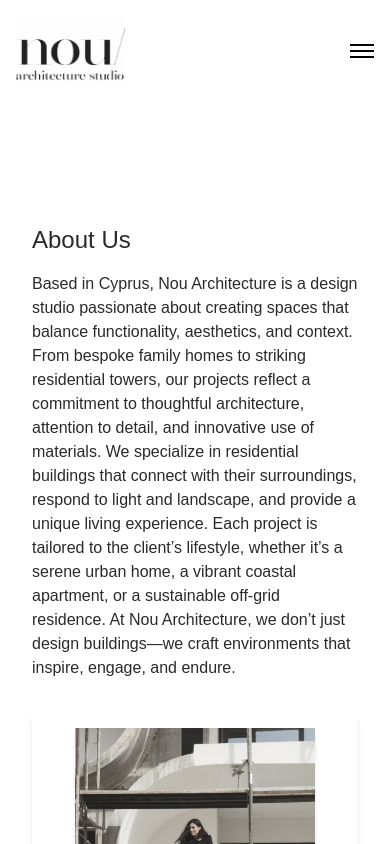
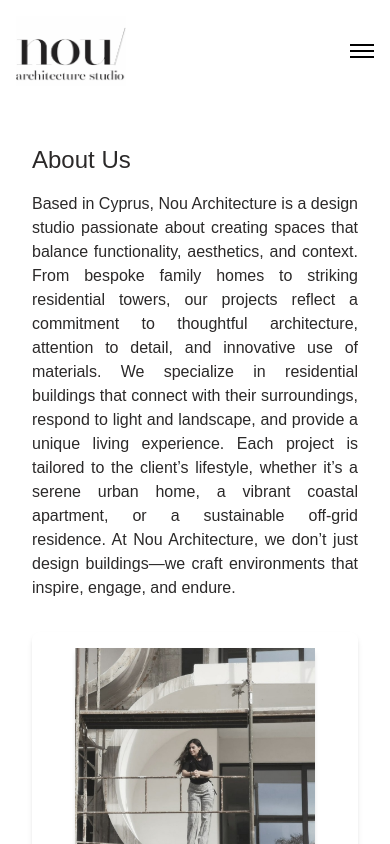
Before and after one commit to GeorgesIshak/nou, a Next.js app: page /about in a window 390 px wide. Shown: the top 844 px of the page. Built offline with nearby package versions, Linux system fonts and the light colour scheme.

Commit message:
Update justify text

```diff
--- a/app/about/page.tsx
+++ b/app/about/page.tsx
@@ -8,13 +8,13 @@ export default function AboutPage() {
   return (
     <>
       <Header />
-      <div className="bg-dark-bg text-[#2b2929]  font-montserrat px-8 py-16 mt-40">
+      <div className="bg-dark-bg text-[#2b2929]  font-montserrat px-8 py-16 mt-20 md:mt-40">
         {/* Hero / Introduction */}
         <section className="mx-auto mb-8">
            <h2 className="text-2xl md:text-3xl text-justify font-medium transition-transform duration-500 group-hover:translate-y-[-3px] fade-in mb-4">
                   About Us
            </h2>
-          <p className="text-sm md:text-base text-black leading-relaxed mt-4">
+          <p className="text-sm md:text-base text-black leading-relaxed text-justify mt-4">
             Based in Cyprus, Nou Architecture is a design studio passionate about creating spaces that balance functionality, aesthetics, and context. From bespoke family homes to striking residential towers, our projects reflect a commitment to thoughtful architecture, attention to detail, and innovative use of materials. We specialize in residential buildings that connect with their surroundings, respond to light and landscape, and provide a unique living experience. Each project is tailored to the client’s lifestyle, whether it’s a serene urban home, a vibrant coastal apartment, or a sustainable off-grid residence. At Nou Architecture, we don’t just design buildings—we craft environments that inspire, engage, and endure.
           </p>
         </section>
```
